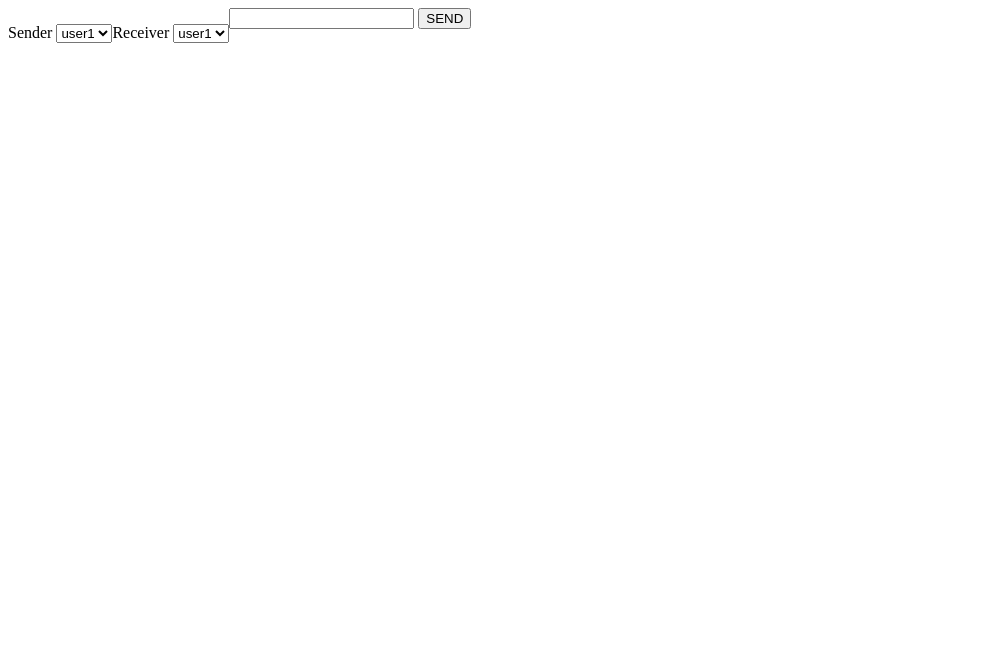
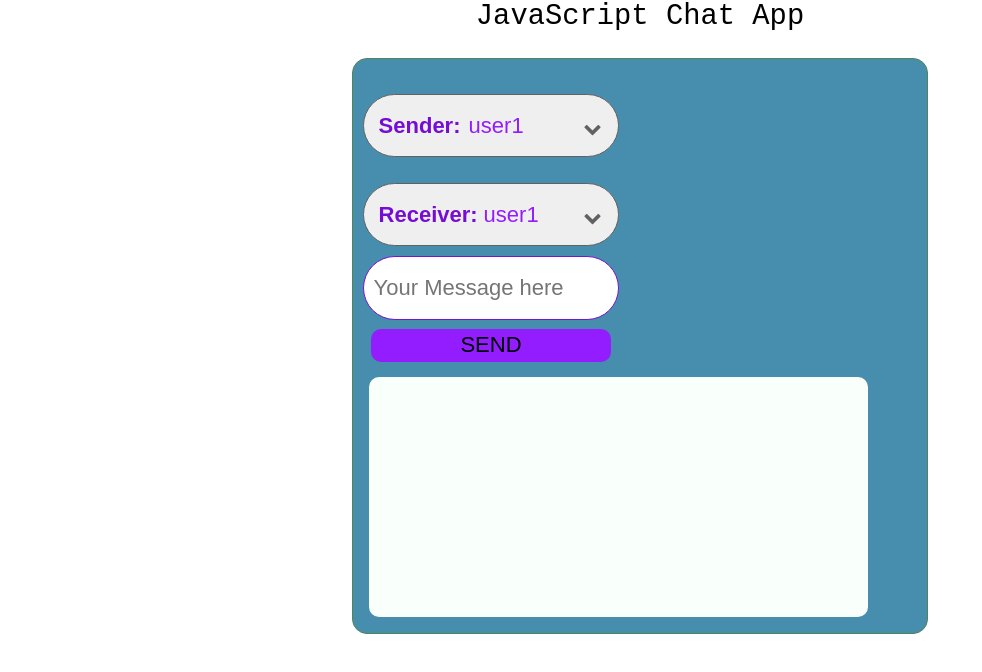
Before and after one commit to irtizabatool/Training, a plain HTML site: page Chat/index.html in a window 1280 px wide. Shown: the whole page, without its empty margins (0-982 px from the left). Drawn offline with Linux system fonts and the light colour scheme.

Commit message:
Designed and styled the Single page chat app

```diff
--- a/Chat/index.html
+++ b/Chat/index.html
@@ -2,33 +2,49 @@
 <html lang="en">
   <head>
     <meta charset="UTF-8" />
-
+   <link rel="stylesheet" href="style.css">
+   <link rel="stylesheet" href="https://stackpath.bootstrapcdn.com/font-awesome/4.7.0/css/font-awesome.min.css">
     <title></title>
   </head>
   <body>
-    <div id="wrapper">
+
+      <div class="title">
+        <h1>JavaScript Chat App</h1>
+      </div>
     <div id = "container">
-      <p style="float: left">Sender
-        <select id="sender" >
+      <div class = "select-box">
+      <span class = "label">Sender: </span>
+        <select id="sender" class="select-sender">
             <option value = 1>user1</option>
             <option value = 2>user2</option>
              <option value = 3>user3</option>
             <option value = 4>user4</option>
              <option value = 5>user5</option>
-        </select></p>
-       <p style="float: left">Receiver
-         <select id="receiver" >
+        </select>
+        <i class="fa fa-chevron-down" aria-hidden="true"></i>
+          <span class="label">Receiver: </span>
+         <select id="receiver" class="select-receiver">
             <option value = 1>user1</option>
             <option value = 2>user2</option>
              <option value = 3>user3</option>
             <option value = 4>user4</option>
              <option value = 5>user5</option>
-        </select></p>
-        <input type = "text" id = "textbox">
-        <button id = "button">SEND</button></br>
+        </select>
+        <i class="fa fa-chevron-down" aria-hidden="true"></i>
+      </div>
+        <div class="select-box">
+        <div style="float: left;">
+        <input type = "text" id = "textbox" class="textbox" placeholder="Your Message here">
+        <button id = "button">SEND</button>
+      </div>
+        </div>
         <div id = "messages"></div>
-    </div>
-    </div>
+      </div>
+
+
+
+
+
     <script src = "script.js" ></script>
   </body>
 </html>
--- a/Chat/style.css
+++ b/Chat/style.css
@@ -1,17 +1,42 @@
-#wrapper {
-  position: absolute;
-  margin: auto;
-  top: 0;
-  right: 0;
-  bottom: 0;
-  left: 0;
-  height: 62rem;
+* {
+  position: relative;
+  margin: 0;
+  padding: 0;
+  box-sizing: border-box;
+  font-family: "Oswald", sans-serif;
 }
 
+html {
+  font-size: 60%;
+  box-sizing: border-box;
+}
+
+body{
+  width: 100%;
+
+  align-items: center;
+  justify-content: center;
+}
+
+.title {
+  height: 4rem;
+  display: block;
+  margin-bottom: 2rem;
+}
+
+h1 {
+  text-align: center;
+  margin: 0;
+  font-size: 3rem;
+  font-weight: 100;
+  font-family: 'Courier New', Courier, monospace;
+}
 #container {
-  width: 35rem;
-  height: 52rem;
-  border: .1rem solid rgb(68, 65, 65);
+  width: 60rem;
+  height: 60rem;
+  border: .1rem solid rgb(80, 133, 84);
+  display: flex;
+  flex-direction: column;
   margin: auto;
   top: 0;
   right: 0;
@@ -20,5 +45,114 @@
   font-size: 0;
   padding: 1rem 1rem 1rem 1rem;
   border-radius: 15px;
-  background-color: rgb(68, 65, 65);
+  background-color: rgb(71, 141, 173);
 }
+
+button {
+  font-family: "Oswald", Courier, monospace;
+  width: 75%;
+  position: relative;
+  font: 200 22px Arial;
+  height: 3.5rem;
+  float: left;
+  border-width: 0;
+  border-style: none;
+  margin: .875rem .875rem;
+  border-radius: 10px;
+  background-color: #931dff;
+  justify-content: center;
+}
+button:focus{
+  outline: none;
+  box-shadow: 0 0 10px -1px #931dff;
+}
+
+#messages {
+  width: 90%;
+  height: 25rem;
+  justify-content: space-around;
+  border-radius: 10px;
+  background-color: rgb(249, 255, 250);
+  margin: .625rem .625rem;
+  flex-direction: column;
+  justify-content: space-around;
+  float:left;
+  padding: 8px;
+  word-wrap: break-word;
+  word-break: break-all;
+  color: rgb(51, 50, 50);
+  font-size: 1.5rem;
+  font-weight: 600;
+  font-family: "Oswald", sans-serif;
+}
+
+.select-box{
+  position: relative;
+  width: 320px;
+  justify-content: center;
+}
+.select-box select{
+  width: 80%;
+  position: relative;
+  border-radius: 50px;
+  font: 200 22px Arial;
+  -webkit-appearance: none;
+  appearance: none;
+  color: #931dff;
+  border: 1px solid #616161;
+}
+
+
+.select-sender{
+  padding: 18px 30px 18px 105px;
+}
+
+.select-receiver{
+  padding: 18px 30px 18px 120px;
+}
+
+.select-box select:focus{
+  outline: none;
+  box-shadow: 0 0 10px -1px #931dff;
+}
+
+.select-box .label{
+  position: relative;
+  z-index: 1;
+  display: inline-block;
+  font-weight: 400;
+  font: 600 22px Arial;
+  color: #750dd4;
+  top: 45px;
+  left: 16px;
+
+}
+
+.select-box i{
+  position:relative;
+  right: 35px;
+  top: 1.5px;
+  font-size: 18px;
+  color: #616161;
+}
+
+.select-box select:focus +i{
+  color: #931dff;
+
+}
+
+.select-box input{
+  margin-top: 10px;
+  width: 80%;
+  position: relative;
+  padding: 18px 30px 18px 10px;
+  border-radius: 50px;
+  font: 200 22px Arial;
+  color: #9935f7;
+  border: 1px solid #7616cf;
+}
+
+.select-box input:focus{
+  outline: none;
+  box-shadow: 0 0 10px -1px #931dff;
+}
```
